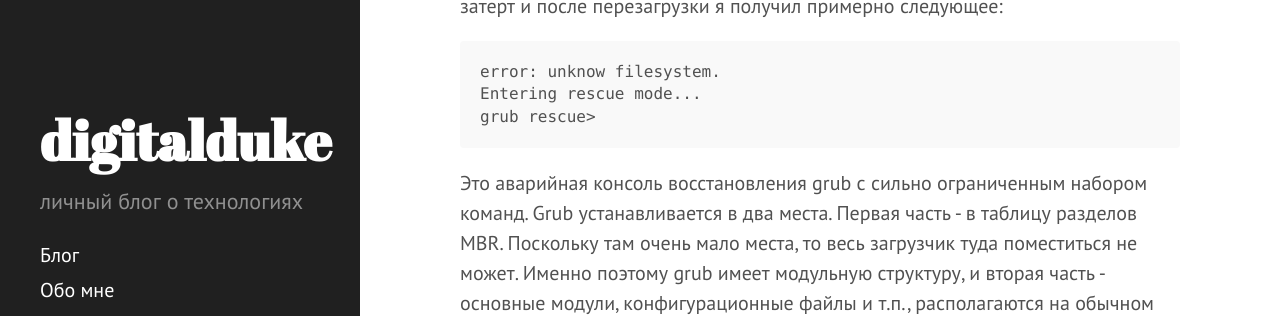
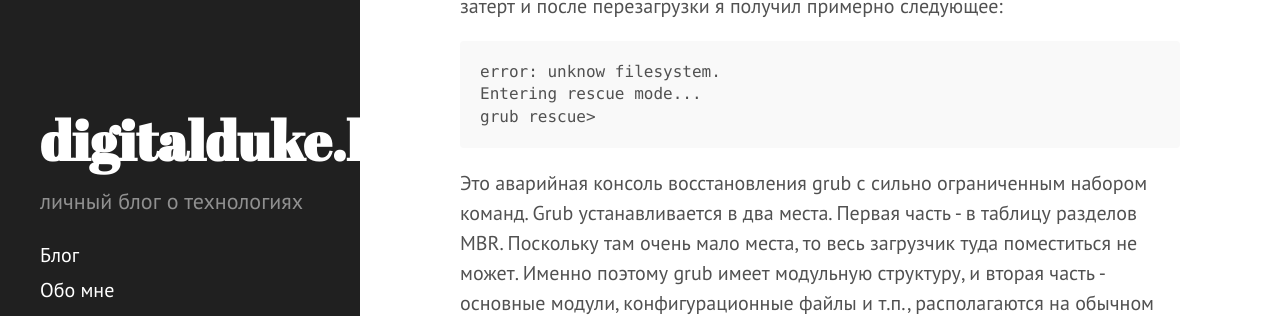
Before and after one commit to digitalduke/digitalduke.github.io, a Jekyll site: the page built from index.html, in a window 1280 px wide. Shown: the part 359-675 px from the top of the page. Built offline with Jekyll 4.4.1, drawn with Linux system fonts in a browser that asks for light colours; the list of posts is cut into pages by our own code; some of the changed lines change nothing that is shown.

Commit message:
Update _config.yml

```diff
--- a/_config.yml
+++ b/_config.yml
@@ -1,34 +1,15 @@
-#
-# This file contains configuration flags to customize your site
-#
-
-# Name of your site (displayed in the header)
-
-# Short bio or description (displayed in the header)
-
-# URL of your avatar or profile pic (you could use your GitHub profile pic)
-#avatar: https://raw.githubusercontent.com/digitalduke/digitalduke.github.io/master/images/avatar.png
-
-title: digitalduke
+title: digitalduke.blog
 tagline: 'личный блог о технологиях'
 description: 'личный блог о технологиях'
-url: https://digitalduke.github.io
+
+url: https://digitalduke.blog
+baseurl: /
 
 author:
-  name: digitalduke
-  url: https://digitalduke.github.io
+  name: George P.
+  url: https://digitalduke.blog
 
 paginate: 5
-
-
-#
-# Flags below are optional
-#
-
-# Includes an icon in the footer for each username you enter
-footer-links:
-  github: digitalduke
-  linkedin: georgepirogov
 
 # Enter your Disqus shortname (not your username) to enable commenting on posts
 # You can find your shortname on the Settings page of your Disqus account
@@ -37,20 +18,10 @@
 # Enter your Google Analytics web tracking code (e.g. UA-2110908-2) to activate tracking
 google_analytics:
 
-# Your website URL (e.g. http://barryclark.github.io or http://www.barryclark.co)
-# Used for Sitemap.xml and your RSS feed
-url: https://digitalduke.github.io
-
-# If you're hosting your site at a Project repository on GitHub pages
-# (http://yourusername.github.io/repository-name)
-# and NOT your User repository (http://yourusername.github.io)
-# then add in the baseurl here, like this: "/repository-name"
-baseurl: "https://digitalduke.github.io/"
 
 #
 # !! You don't need to change any of the configuration flags below !!
 #
-
 permalink: /:title/
 
 # The release of Jekyll Now that you're using
```
